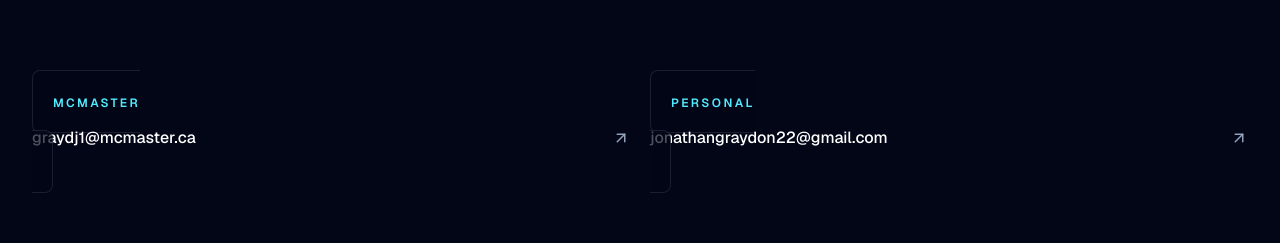
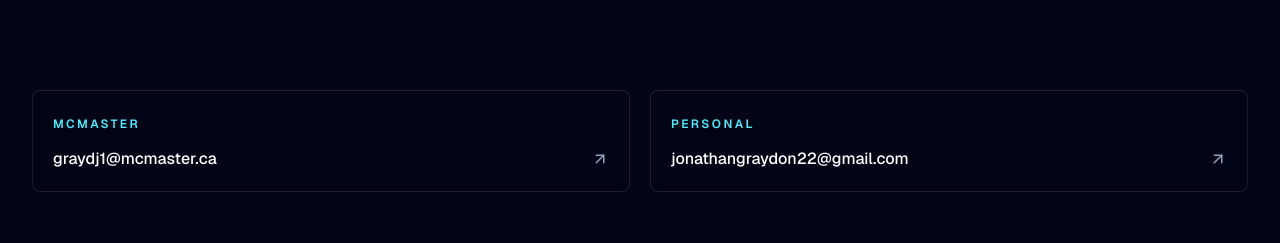
Before and after one commit to Romgi/Personal-Site, a Next.js app: page /resume in a window 1280 px wide. Shown: the part 535-778 px from the top of the page. Built offline with nearby package versions, Linux system fonts and the light colour scheme; no server answers.

Commit message:
Fixed UI bug

```diff
--- a/src/components/sections/ContactCard.tsx
+++ b/src/components/sections/ContactCard.tsx
@@ -10,17 +10,19 @@
   return (
     <a
       href={href}
-      className="group rounded-lg border border-white/10 bg-slate-950/70 p-5 transition duration-200 hover:-translate-y-1 hover:border-blue-300/35 hover:bg-blue-500/10 focus-visible:outline focus-visible:outline-2 focus-visible:outline-offset-4 focus-visible:outline-cyan-300"
+      className="group block h-full rounded-lg border border-white/10 bg-slate-950/70 p-5 transition duration-200 hover:-translate-y-1 hover:border-blue-300/35 hover:bg-blue-500/10 focus-visible:outline focus-visible:outline-2 focus-visible:outline-offset-4 focus-visible:outline-cyan-300"
     >
       <span className="text-xs font-semibold uppercase tracking-[0.2em] text-cyan-300">
         {label}
       </span>
-      <span className="mt-3 flex items-center justify-between gap-4 text-base font-medium text-white">
-        {value}
+      <span className="mt-3 flex min-w-0 items-center justify-between gap-4 text-base font-medium text-white">
+        <span className="min-w-0 break-words [overflow-wrap:anywhere]">
+          {value}
+        </span>
         <ArrowUpRight
           aria-hidden="true"
           size={18}
-          className="text-slate-400 transition group-hover:text-cyan-200"
+          className="shrink-0 text-slate-400 transition group-hover:text-cyan-200"
         />
       </span>
     </a>
```
